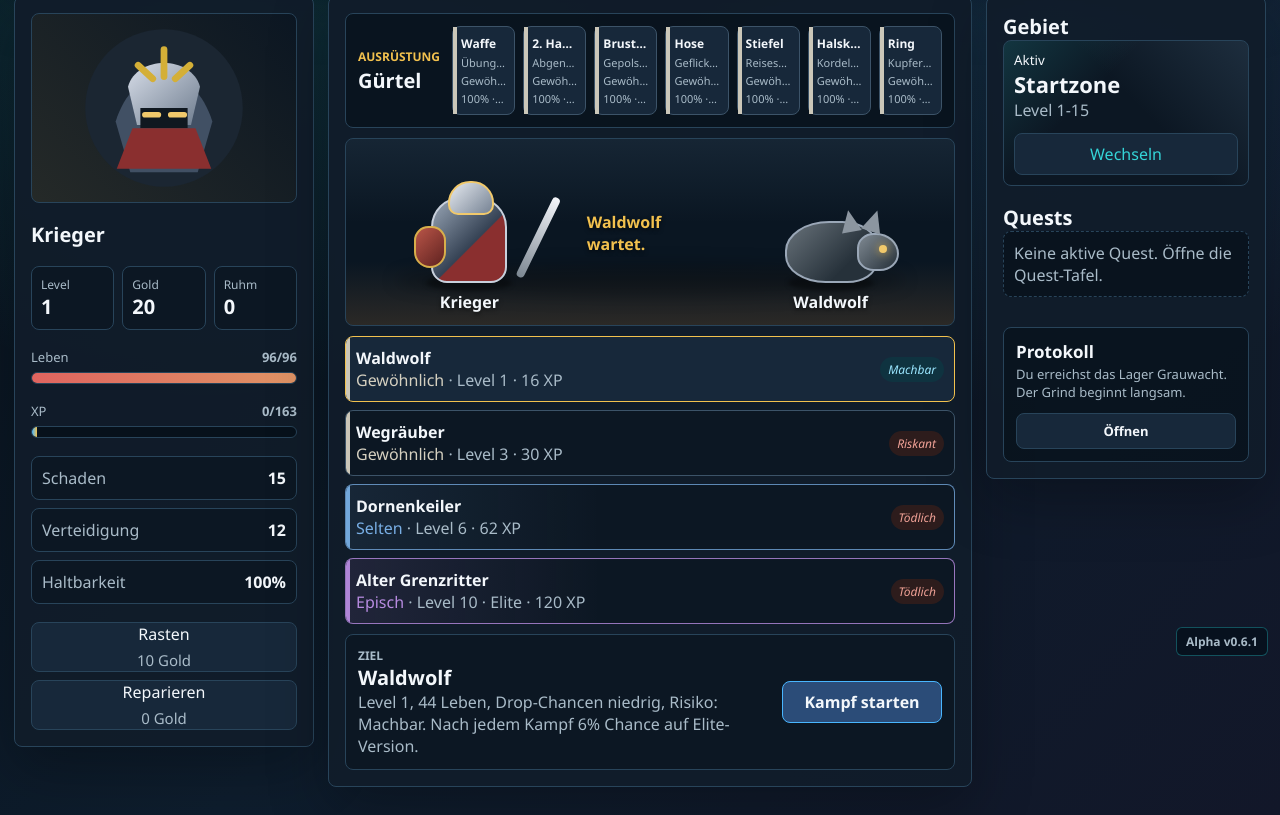
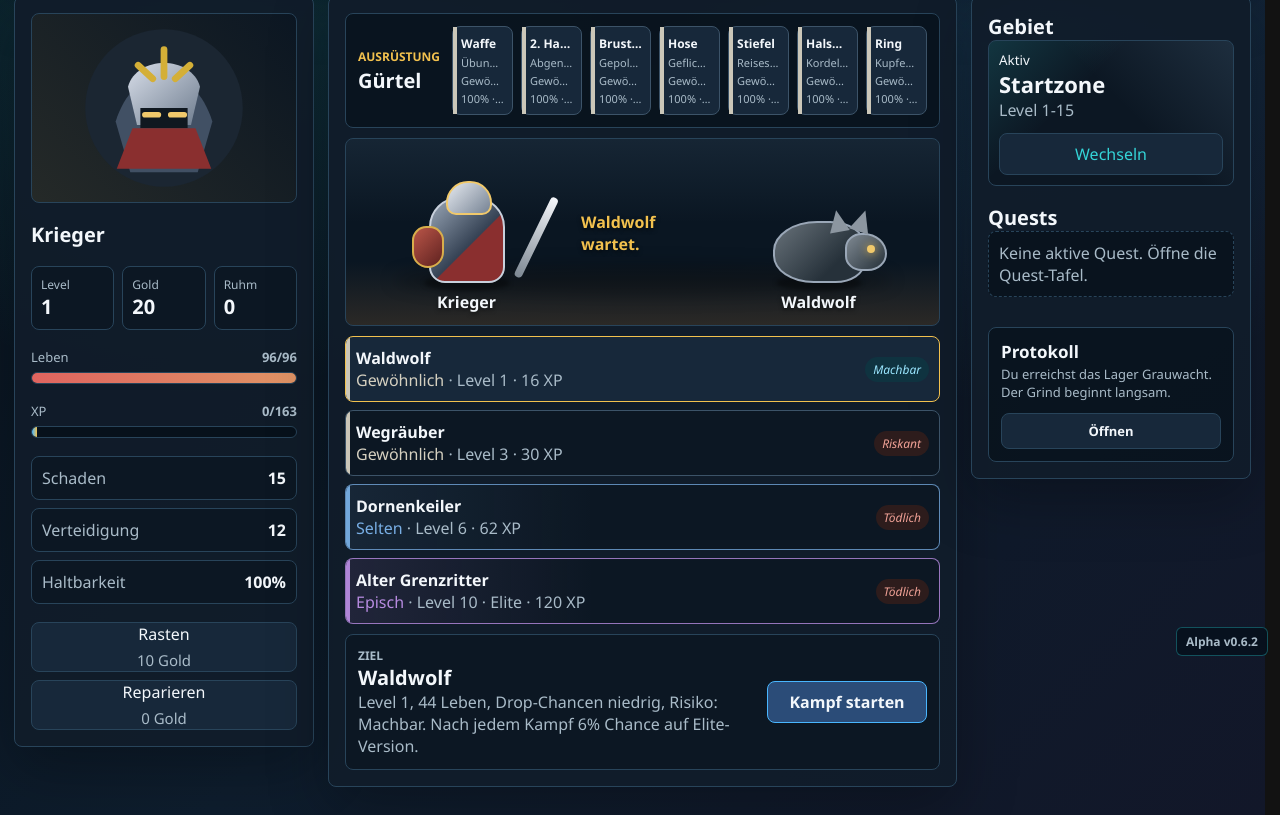
Before and after one commit to FNCVitrox/Fantasy-Grind, a plain HTML site: page index.html in a window 1280 px wide. Shown: the part 134-949 px from the top of the page. Drawn offline with Linux system fonts and the light colour scheme.

Commit message:
Prevent layout shift on clicks

```diff
--- a/css/base.css
+++ b/css/base.css
@@ -18,6 +18,12 @@
 
 * {
   box-sizing: border-box;
+}
+
+html {
+  min-height: 100%;
+  overflow-y: scroll;
+  scrollbar-gutter: stable;
 }
 
 body {
@@ -77,7 +83,7 @@ button:disabled {
 }
 
 .shell {
-  width: min(1480px, calc(100vw - 28px));
+  width: min(1480px, calc(100% - 28px));
   margin: 0 auto;
   padding: 18px 0 28px;
 }
--- a/index.html
+++ b/index.html
@@ -4,12 +4,12 @@
     <meta charset="UTF-8" />
     <meta name="viewport" content="width=device-width, initial-scale=1.0" />
     <title>Fantasy Grind</title>
-    <link rel="stylesheet" href="./css/base.css?v=equipment-hover-2" />
-    <link rel="stylesheet" href="./css/modals.css?v=equipment-hover-2" />
-    <link rel="stylesheet" href="./css/responsive.css?v=equipment-hover-2" />
+    <link rel="stylesheet" href="./css/base.css?v=layout-stable-1" />
+    <link rel="stylesheet" href="./css/modals.css?v=layout-stable-1" />
+    <link rel="stylesheet" href="./css/responsive.css?v=layout-stable-1" />
   </head>
   <body>
-    <div class="version-badge" aria-label="Spielversion">Alpha v0.6.1</div>
+    <div class="version-badge" aria-label="Spielversion">Alpha v0.6.2</div>
     <main class="shell">
       <section class="topbar" aria-label="Spielstatus">
         <div>
@@ -293,9 +293,9 @@
       </div>
     </div>
     <div class="floating-tooltip" id="floatingTooltip" aria-hidden="true"></div>
-    <script src="./scripts/data.js?v=equipment-hover-2"></script>
-    <script src="./scripts/core.js?v=equipment-hover-2"></script>
-    <script src="./scripts/render.js?v=equipment-hover-2"></script>
-    <script src="./scripts/events.js?v=equipment-hover-2"></script>
+    <script src="./scripts/data.js?v=layout-stable-1"></script>
+    <script src="./scripts/core.js?v=layout-stable-1"></script>
+    <script src="./scripts/render.js?v=layout-stable-1"></script>
+    <script src="./scripts/events.js?v=layout-stable-1"></script>
   </body>
 </html>
```
